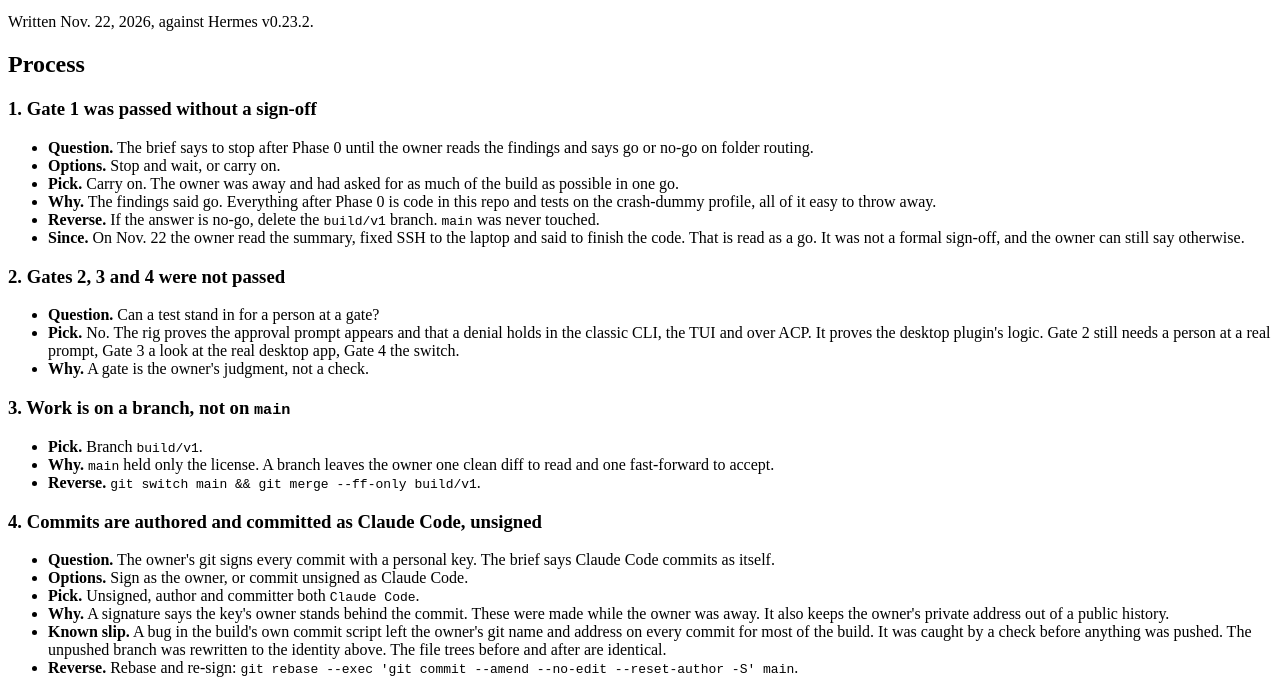
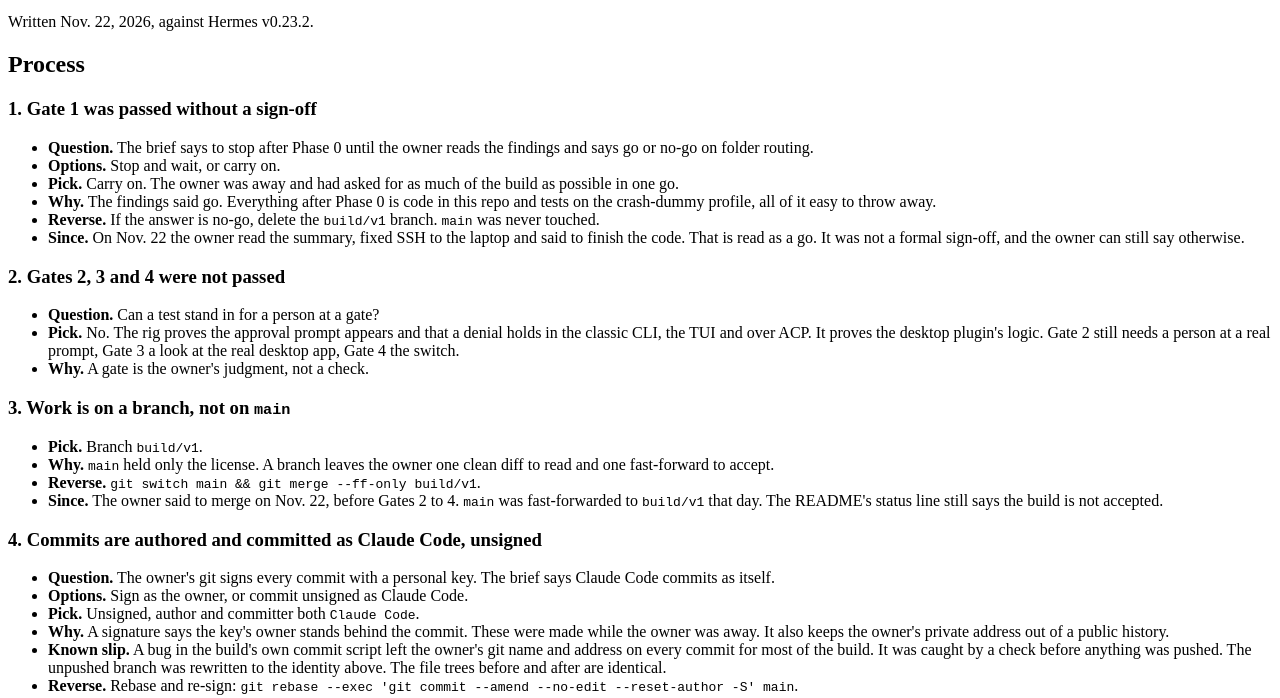
Before and after one commit to saxby-tools/hermes-onsite, an Eleventy site: page DECISIONS.md in a window 1280 px wide. Shown: the part 87-785 px from the top of the page. Built offline with nearby package versions, Linux system fonts and the light colour scheme; Eleventy itself is replaced by a stand-in of ours; files that its build step writes are made by us from their sources.

Commit message:
docs(decisions): log the merge into main
The owner said to merge before the manual gates. The log should say so, and say that main can now deploy the site.

Co-Authored-By: Claude Fable 5.2 <noreply@anthropic.com>

```diff
--- a/DECISIONS.md
+++ b/DECISIONS.md
@@ -39,6 +39,9 @@ Written Nov. 22, 2026, against Hermes v0.23.2.
 - **Why.** `main` held only the license. A branch leaves the owner one
   clean diff to read and one fast-forward to accept.
 - **Reverse.** `git switch main && git merge --ff-only build/v1`.
+- **Since.** The owner said to merge on Nov. 22, before Gates 2
+  to 4. `main` was fast-forwarded to `build/v1` that day. The
+  README's status line still says the build is not accepted.
 
 ### 4. Commits are authored and committed as Claude Code, unsigned
 
@@ -448,8 +451,8 @@ Written Nov. 22, 2026, against Hermes v0.23.2.
 - **Cost.** Four dev dependencies in `site/`, 115 packages with
   their own. None ships to a reader or to a plugin user.
 - **Limit.** The `github-pages` environment only lets named branches
-  deploy. `build/v1` is on the list. `main` has to be added when
-  `build/v1` is merged.
+  deploy. `build/v1` and `main` are both on the list. `main` was
+  added on Nov. 22, just before the merge in 3.
 
 ## Open decisions from the brief
 
```
